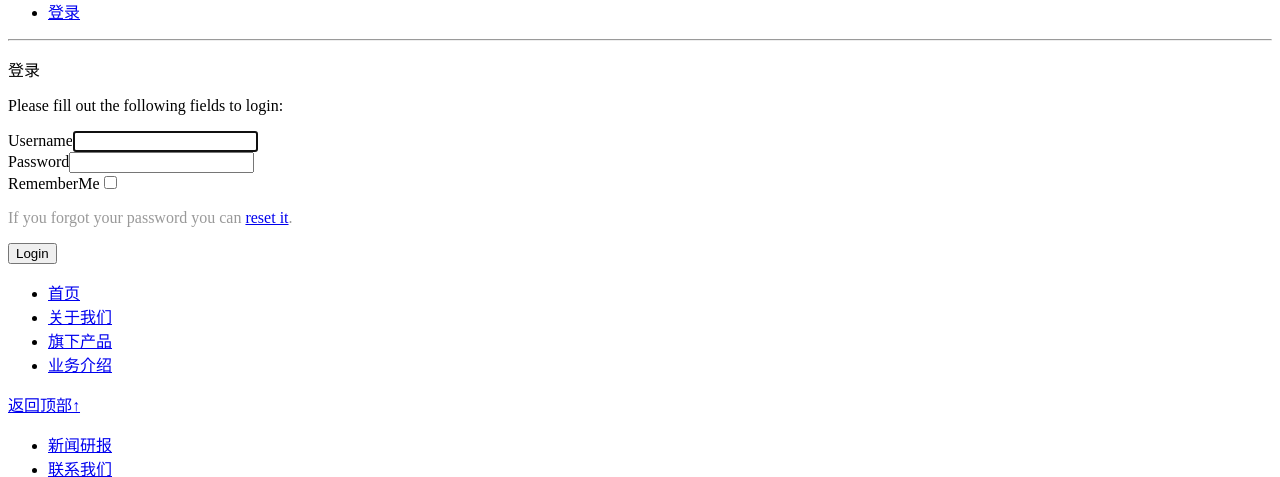
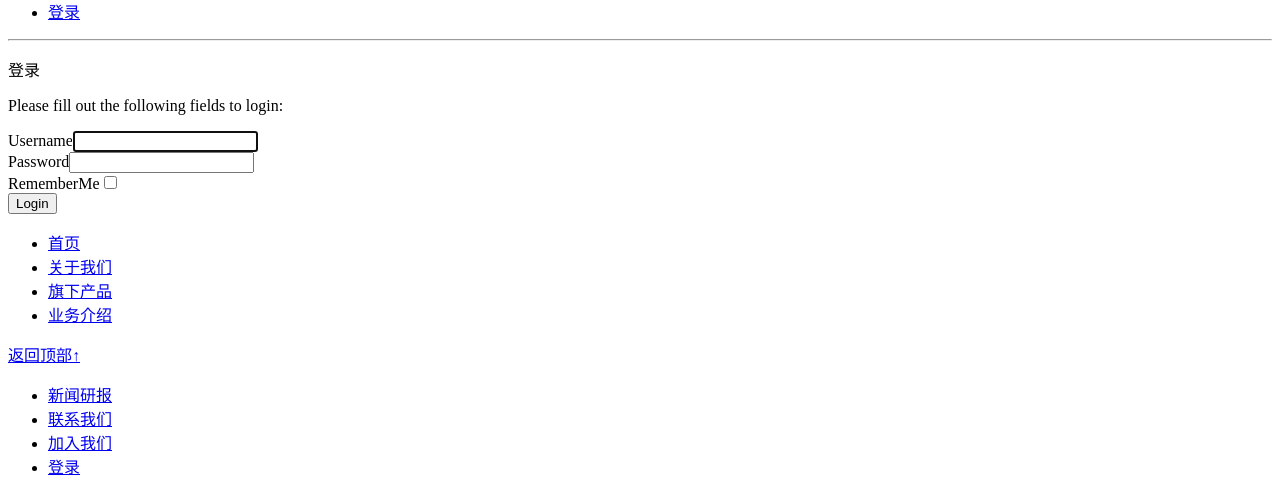
Before and after one commit to wangjiatong/advanced, a Yii app: template frontend/views/site/login.php in a window 1280 px wide. Shown: the part 300-777 px from the top of the page. Run offline with PHP 8.4 and a stand-in for Yii, Linux system fonts and the light colour scheme; the template is opened without the code that fills it, so the values that code supplies are empty; form fields are guessed from the names that the template uses; some libraries are stand-ins or nearby versions.

Commit message:
comment the passwd reset temply

```diff
--- a/frontend/views/site/login.php
+++ b/frontend/views/site/login.php
@@ -32,9 +32,9 @@ $this->registerJs('$(document).ready(function(){$("#login").addClass("navactive"
 
                     <?= $form->field($model, 'rememberMe')->checkbox() ?>
 
-                    <div style="color:#999;margin:1em 0">
+<!--                    <div style="color:#999;margin:1em 0">
                         If you forgot your password you can <?= Html::a('reset it', ['site/request-password-reset']) ?>.
-                    </div>
+                    </div>-->
 
                     <div class="form-group">
                         <?= Html::submitButton('Login', ['class' => 'btn btn-primary', 'name' => 'login-button']) ?>
```
